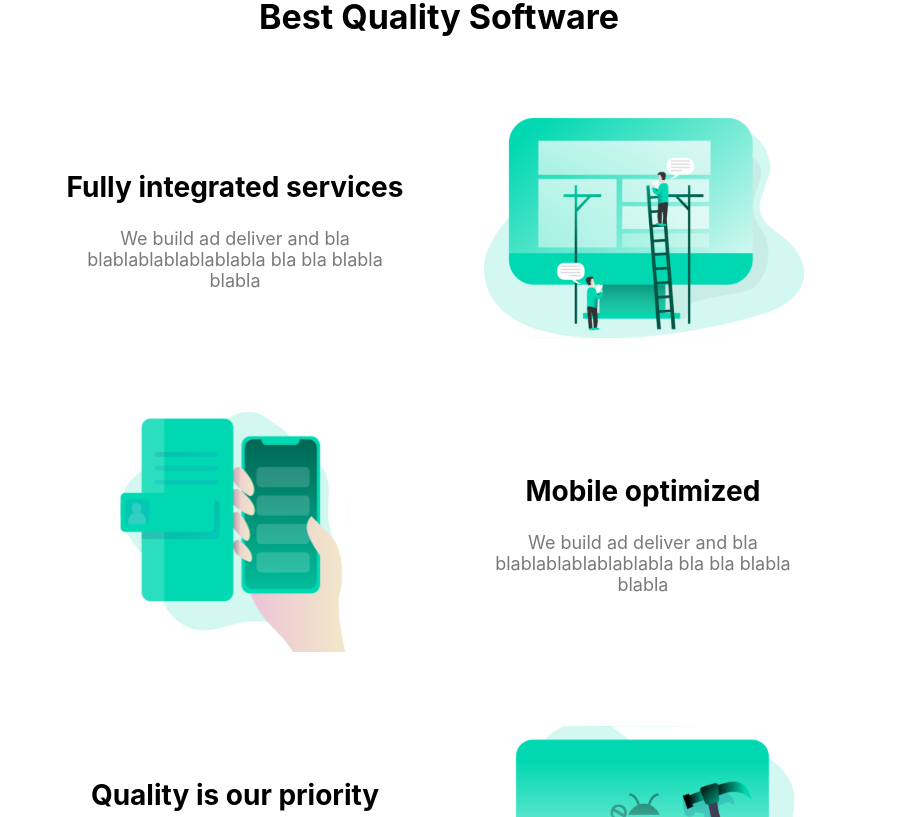
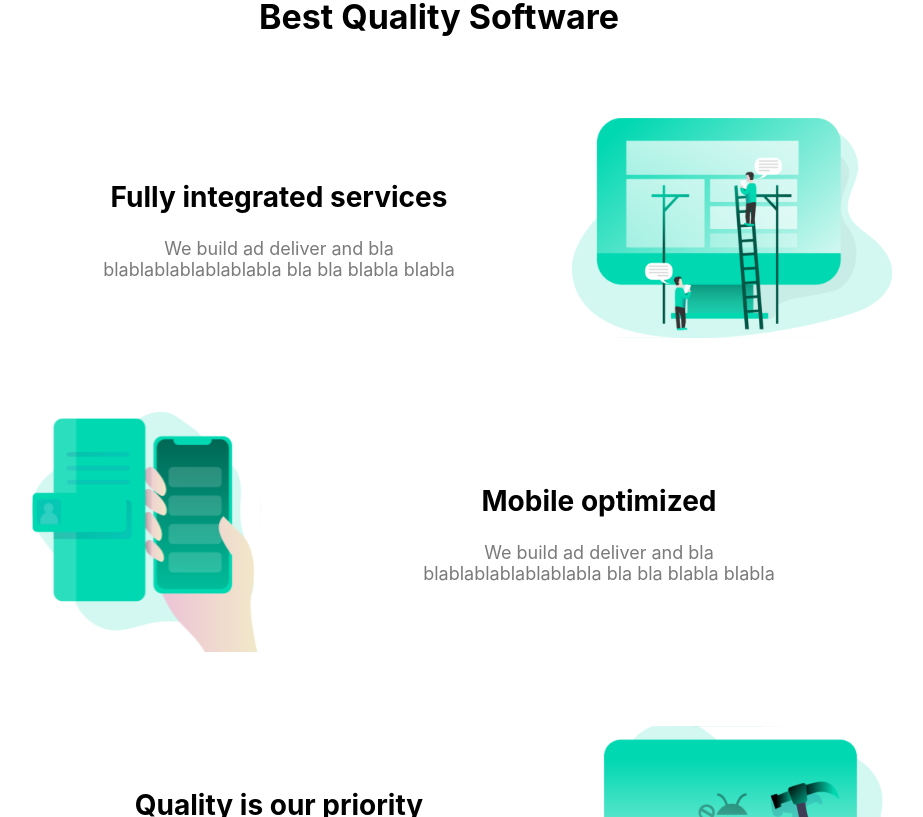
Before and after one commit to Anny88/scratch-react-app, a React (Create React App) app: page / in a window 1280 px wide. Shown: the part 843-1660 px from the top of the page, without its empty margins (201-1124 px from the left). Built offline with nearby package versions, Linux system fonts and the light colour scheme.

Commit message:
added 3rd section

```diff
--- a/src/components/ourService/index.jsx
+++ b/src/components/ourService/index.jsx
@@ -18,7 +18,7 @@ const DescriptionContainer = styled.div`
   display: flex;
   flex-direction: column;
   align-items: center;
-  max-width: 55%;
+  max-width: 65%;
 `;
 
 const Title = styled.h2`
@@ -32,7 +32,7 @@ const Details = styled.p`
   color: #7a7a7a;
   font-size: 18px;
   text-align: center;
-  max-width: 70%;
+  max-width: 65%;
 `;
 
 export function OurService({ title, description, imgUrl, isReversed }) {
```
